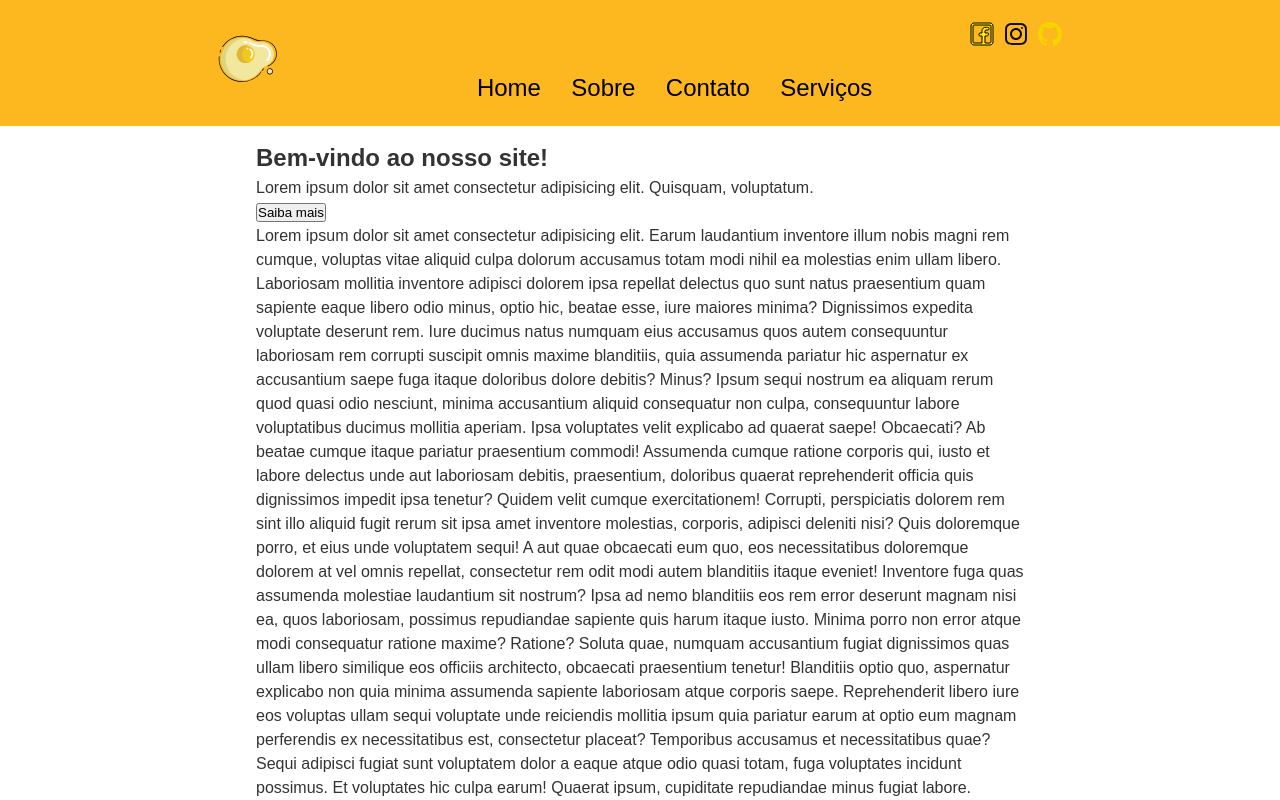
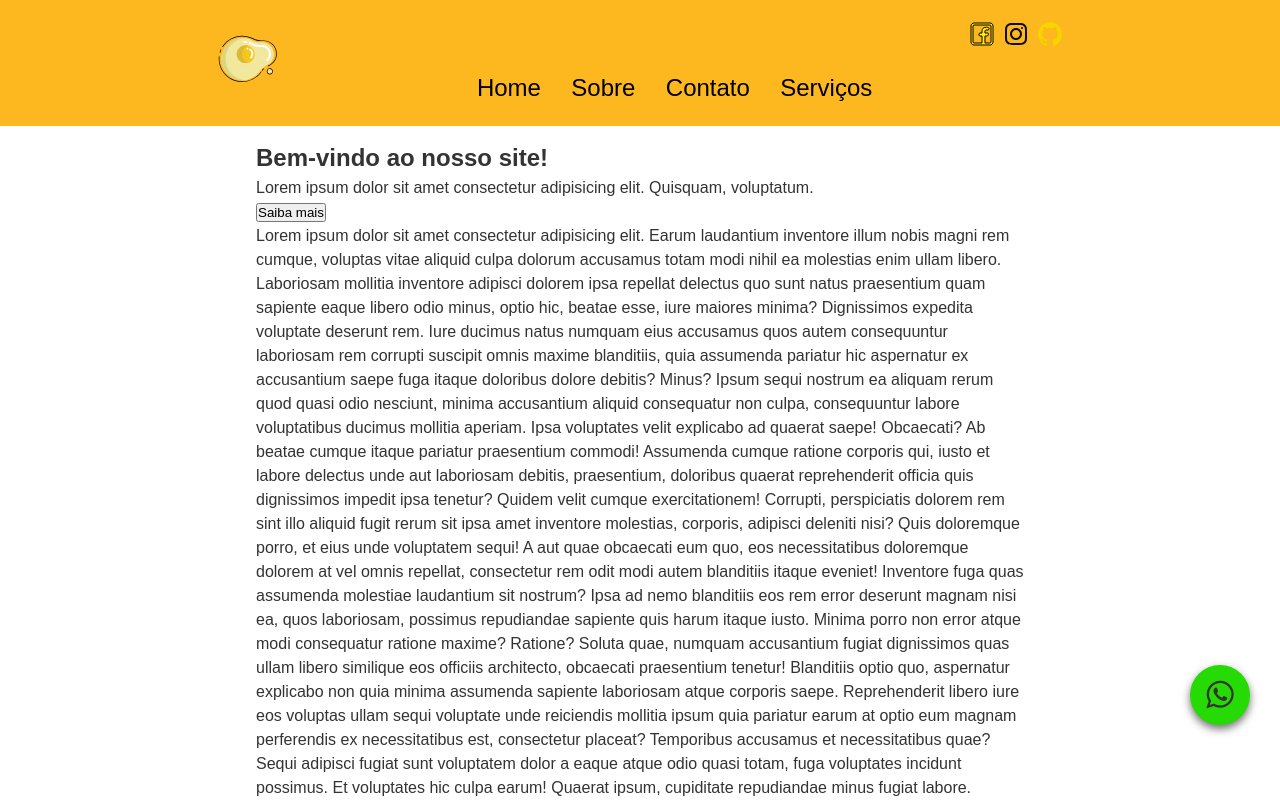
Before and after one commit to kezia-slv/aula-aula, a plain HTML site: page index.html in a window 1280 px wide. Shown: the top 800 px of the page. Drawn offline with Linux system fonts and the light colour scheme.

Commit message:
feat: add icons whatsapp

```diff
--- a/css/style.css
+++ b/css/style.css
@@ -57,3 +57,17 @@ main{
     width: 1.5rem;
     margin-right: 10px;
 }
+.botao-flutuante{
+    position: fixed;
+    bottom: 75px;
+    right: 30px;
+    background-color: #26da03;
+    border: none;
+    border-radius: 50%;
+    width: 60px;
+    height: 60px;
+    display: flex;
+    justify-content: center;
+    align-items: center;
+    box-shadow: 0 4px 8px #0000008e;
+}
--- a/index.html
+++ b/index.html
@@ -74,6 +74,7 @@
             Libero pariatur asperiores laboriosam labore unde, illum at perferendis dicta deserunt magni, beatae, debitis quod ex tenetur deleniti necessitatibus voluptatum ad eaque neque voluptatibus tempora harum reiciendis! Accusamus, ad vitae.
             Consequatur delectus officia mollitia rem asperiores reiciendis omnis, quisquam, tenetur porro in, veritatis ducimus. Ratione perferendis quia repellat, molestiae id at unde maiores sapiente error doloremque distinctio, neque quae vel?
         </section>
+        <div class="botao-flutuante"><i class="fa fa-whatsapp fa-2x" aria-hidden="true"></i></div>
     </main>
 </body>
 </html>
```
